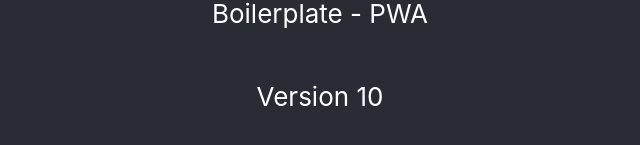
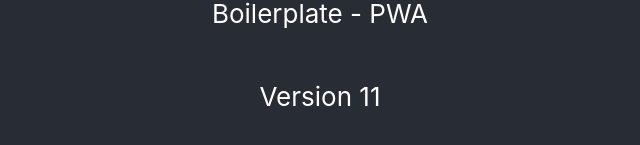
Before and after one commit to aboutbits/pwa-boilerplate, a React (Create React App) app: page / in a window 1280 px wide. Shown: the part 345-490 px from the top of the page, without its empty margins (320-960 px from the left). Built offline with nearby package versions, Linux system fonts and the light colour scheme.

Commit message:
version 11

```diff
--- a/src/App.tsx
+++ b/src/App.tsx
@@ -11,7 +11,7 @@ function App() {
             Boilerplate - PWA
           </p>
           <p>
-            Version 10
+            Version 11
           </p>
         </header>
       </div>
```
